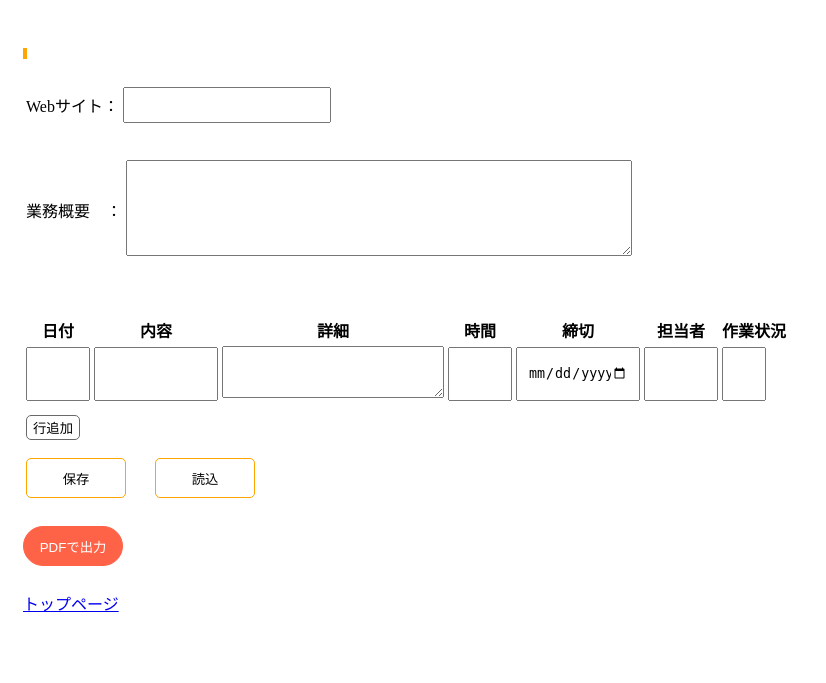
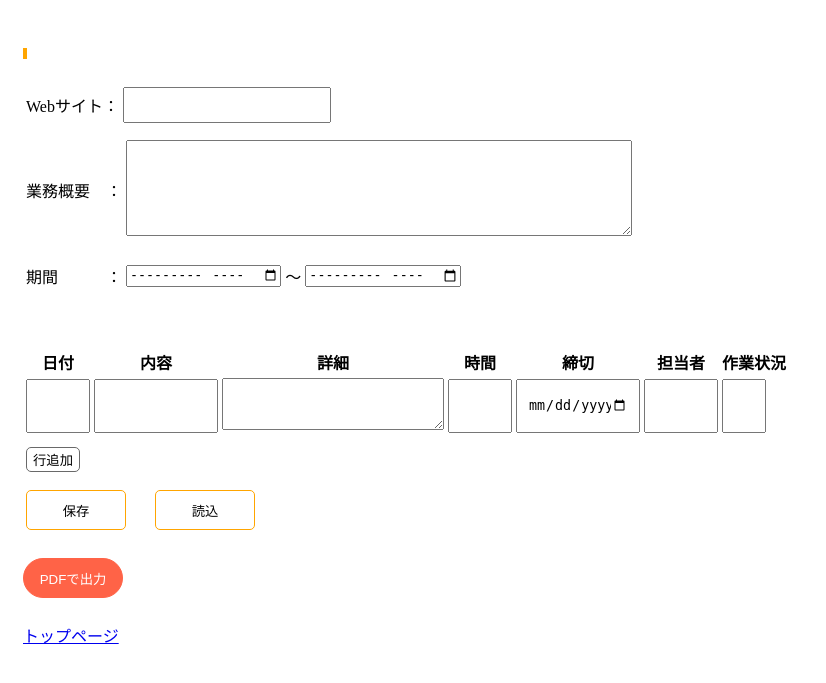
Before and after one commit to YurikaSaito1/WorkingTimeReport, a PHP site: page /tcpdf/monthReport.php in a window 1280 px wide. Shown: the top 683 px of the page, without its empty margins (0-826 px from the left). Run offline with PHP 8.4, Linux system fonts and the light colour scheme; data that the repository does not hold is empty.

Commit message:
期間欄の作成

```diff
--- a/css/monthReport.css
+++ b/css/monthReport.css
@@ -103,7 +103,7 @@ svg circle.passive {
 }
 
 .webArea {
-    margin: 0 0 40px 15px;
+    margin: 0 0 20px 15px;
     height: 30px;
     display: flex;
     align-items: stretch;
@@ -115,7 +115,7 @@ svg circle.passive {
 }
 
 .overviewArea {
-    margin: 0 0 40px 15px;
+    margin: 0 0 -10px 15px;
     display: flex;
     align-items: stretch;
 }
@@ -123,6 +123,12 @@ svg circle.passive {
 .overview {
     height: 90px;
     width: 500px;
+}
+
+.periodArea {
+    margin: 0 0 40px 15px;
+    display: flex;
+    align-items: stretch;
 }
 
 .formArea {
--- a/js/monthReport.js
+++ b/js/monthReport.js
@@ -15,7 +15,6 @@ const calculateButton = document.getElementById("calculateButton");
 const memo = document.getElementById("memo");
 
 var MAX_TIME = Number(timeFormArea.innerHTML);
-var categoryNum = 0;
 
 timeFormArea.addEventListener("click", () => {
     if (document.getElementById("inputTime") != null) {
@@ -137,7 +136,3 @@ function inputForm (i, row_data) {
     document.getElementById("manager" + i).value = row_data[7];
     document.getElementById("status" + i).value = row_data[8];
 }
-
-function sanitize_br($str){
-    return nl2br(htmlspecialchars($str, ENT_QUOTES, 'UTF-8'));
-}
--- /dev/null
+++ b/js/monthReport_init.js
@@ -0,0 +1 @@
+var categoryNum = 0;
--- a/monthReport.php
+++ b/monthReport.php
@@ -3,6 +3,7 @@
     <head>
         <meta charset="UTF-8">
         <link rel="stylesheet" href="css/monthReport.css">
+        <script src="js/monthReport_init.js"></script>
         <title>作業時間報告</title>
     </head>
     <body>
@@ -42,6 +43,16 @@
                         <tr>
                             <td><p>業務概要　：</p></td>
                             <td><pre><textarea class="overview" id="overview" name="overview"></textarea></pre></td>
+                        </tr>
+                    </table>
+                </div>
+                <div class="periodArea">
+                    <table>
+                        <tr>
+                            <td><p>期間　　　：</p></td>
+                            <td><input type="month" class="period" id="periodStart" name="periodStart"></td>
+                            <td><p>～</p></td>
+                            <td><input type="month" class="period" id="periodEnd" name="periodEnd"></td>
                         </tr>
                     </table>
                 </div>
```
Also changed, not shown: pdf.php (+16 -11 lines).
